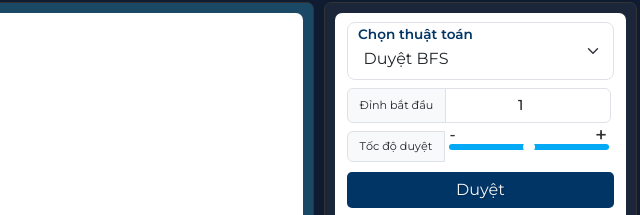
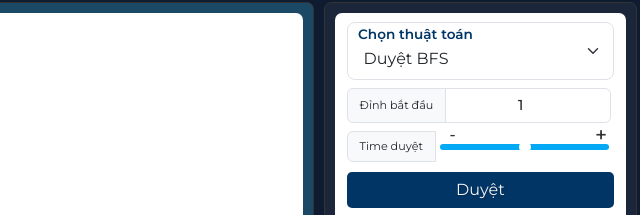
Before and after one commit to KimgionDev/Graph-Drawing-Project.io, a plain HTML site: page index.html in a window 1280 px wide. Shown: the part 152-367 px from the top of the page, 640-1280 px from the left. Drawn offline with nearby package versions, Linux system fonts and the light colour scheme.

Commit message:
Updated speedslider

```diff
--- a/index.html
+++ b/index.html
@@ -110,10 +110,10 @@
             </div>
           </div>
           <div class="input-group speedSlide mb-2">
-            <span class="input-group-text">Tốc độ duyệt</span>
+            <span class="input-group-text">Time duyệt</span>
             <label class="slider">
               <p id="decreaseSpeed">-</p>
-              <input type="range" id="speedSlider" class="level" min="200" max="5000" step="100">
+              <input type="range" id="speedSlider" class="level" min="0" max="1000" step="100">
               <p id="increaseSpeed">+</p>
             </label>
           </div>
```
